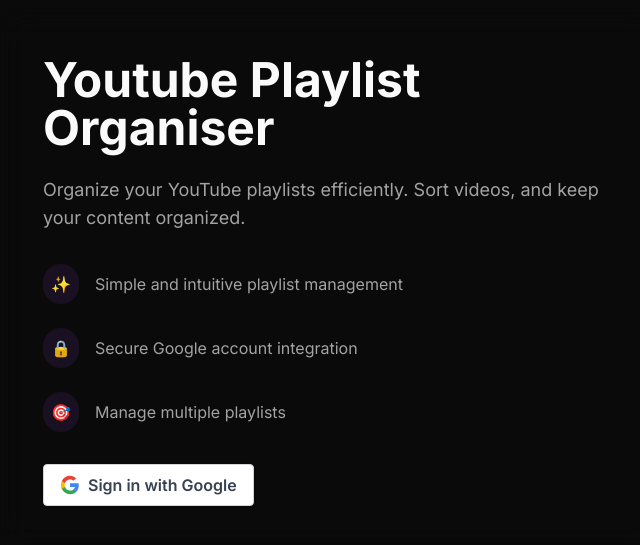
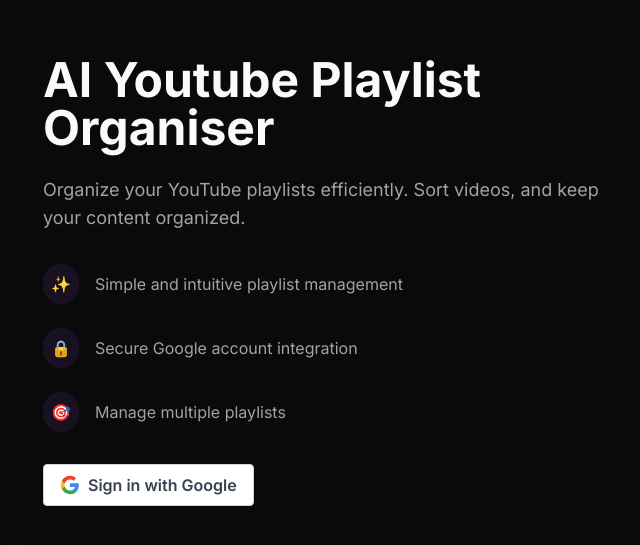
Before and after one commit to neerajkumarc/yt-playlist-organiser, a Next.js app: page / in a window 1280 px wide. Shown: the part 119-664 px from the top of the page, without its empty margins (309-949 px from the left). Built offline with nearby package versions, Linux system fonts and the light colour scheme; no server answers.

Commit message:
update: header ; readme

```diff
--- a/app/page.tsx
+++ b/app/page.tsx
@@ -18,7 +18,7 @@
       <div className="min-h-screen flex items-center justify-center">
         <div className="backdrop-blur-lg p-12 rounded-3xl  max-w-2xl w-full mx-4">
           <h1 className="text-3xl md:text-5xl font-bold mb-6 ">
-            Youtube Playlist Organiser
+            AI Youtube Playlist Organiser
           </h1>
           <p className="text-muted-foreground mb-8 md:text-lg">
             Organize your YouTube playlists efficiently. Sort videos, and keep
@@ -76,7 +76,7 @@
         <div className="backdrop-blur-lg rounded-3xl shadow-xl border border-white/10 p-6 md:p-8">
           <div className="flex flex-col sm:flex-row items-start sm:items-center justify-between gap-4 mb-8">
             <h1 className="text-2xl md:text-4xl font-bold ">
-              Youtube Playlist Organiser
+              AI Youtube Playlist Organiser
             </h1>
             <div className="flex flex-col md:flex-row items-start sm:items-center gap-4">
               <div className="flex items-center gap-2 px-4 py-2 rounded-full bg-white/5 backdrop-blur-sm border border-white/10">
```
Also changed, not shown: 1 other file (tests, documents, lock files or other folders).
